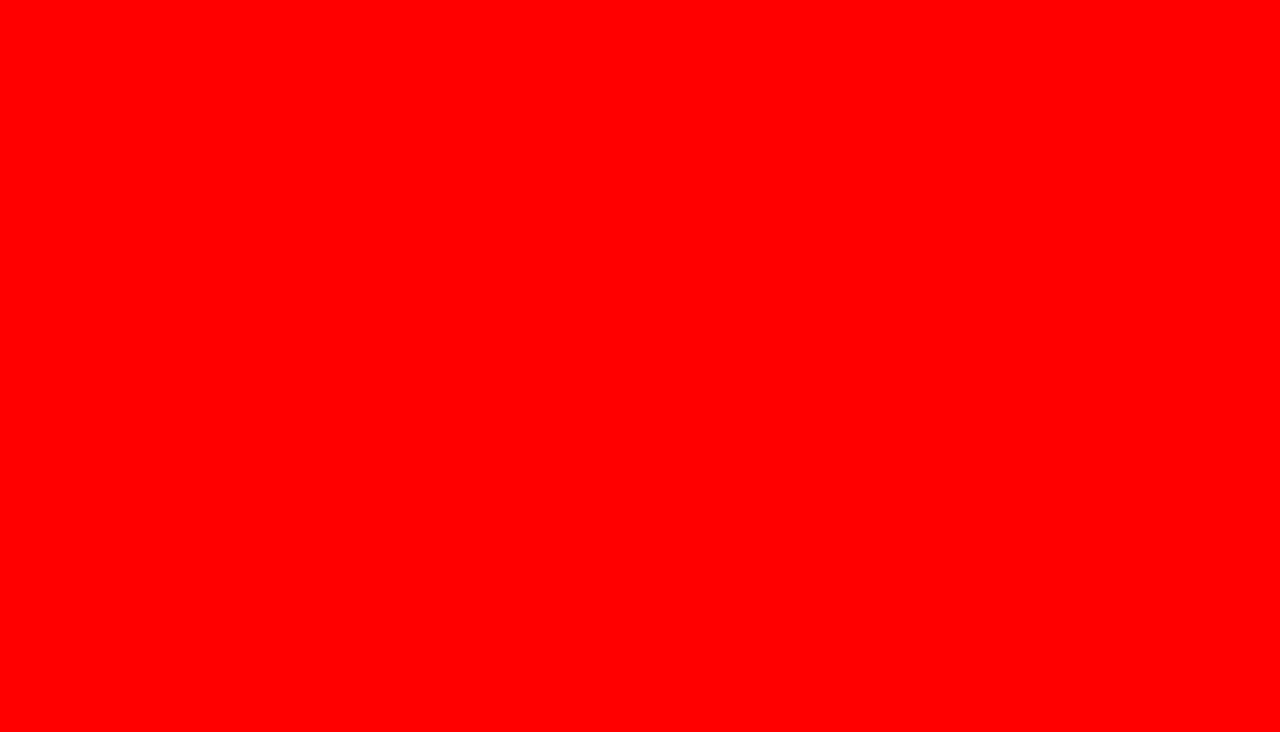
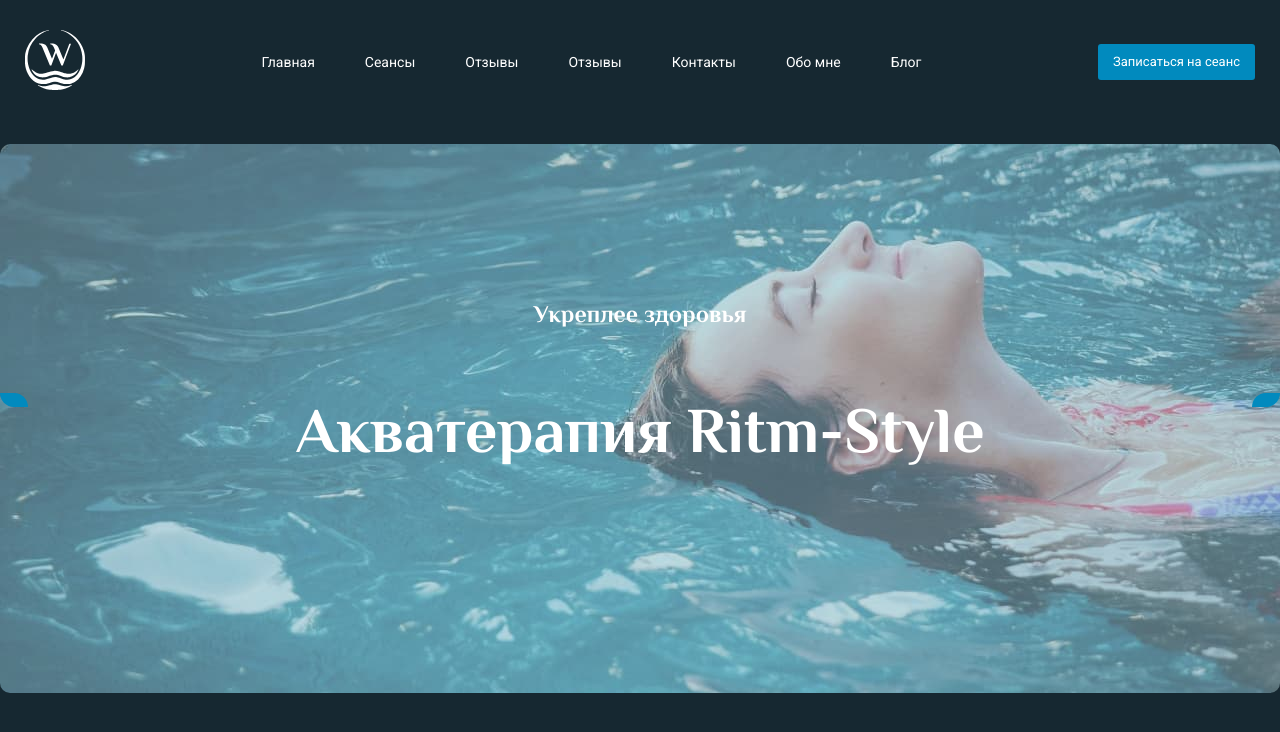
Before and after one commit to RikRoI/RitmStyle, a plain HTML site: page index.html in a window 1280 px wide. Drawn offline with nearby package versions, Linux system fonts and the light colour scheme; files that its build step writes are made by us from their sources.

Commit message:
добавляет баннер

```diff
--- a/index.html
+++ b/index.html
@@ -3,22 +3,60 @@
   <head>
     <meta charset="UTF-8" />
     <meta name="viewport" content="width=device-width, initial-scale=1.0" />
-    <title>RitmStyle</title>
+    <title>Ritm-Style</title>
     <link rel="preconnect" href="https://fonts.googleapis.com" />
     <link rel="preconnect" href="https://fonts.gstatic.com" crossorigin />
     <link
-      href="https://fonts.googleapis.com/css2?family=El+Messiri:wght@400..700&family=Roboto:wght@400;500;700&display=swap"
+      href="https://fonts.googleapis.com/css2?family=DM+Sans:ital,opsz,wght@0,9..40,100..1000;1,9..40,100..1000&family=El+Messiri:wght@400..700&family=Poppins:wght@400;500;700&family=Roboto:wght@400;700&display=swap"
       rel="stylesheet"
     />
     <link rel="stylesheet" href="css/style.css" />
   </head>
   <body>
     <header class="header">
-      <div class="container headre-container">
-        <a href="" class="header-logo-link">
-          <img src="" alt="" class="header-logo-img" />
-        </a>
+      <div class="container header-container">
+        <a href="" class="header-logo-link"
+          ><img src="images/logo.svg" alt="" class="header-logo-img"
+        /></a>
+        <nav class="header-nav">
+          <ul class="header-menu">
+            <li class="header-menu-item">
+              <a href="#" class="header-menu-link">Главная</a>
+            </li>
+            <li class="header-menu-item">
+              <a href="#" class="header-menu-link header-menu-link--active"
+                >Сеансы</a
+              >
+            </li>
+            <li class="header-menu-item">
+              <a href="#" class="header-menu-link">Отзывы</a>
+            </li>
+            <li class="header-menu-item">
+              <a href="#" class="header-menu-link">Отзывы</a>
+            </li>
+            <li class="header-menu-item">
+              <a href="#" class="header-menu-link">Контакты</a>
+            </li>
+            <li class="header-menu-item">
+              <a href="#" class="header-menu-link">Обо мне</a>
+            </li>
+            <li class="header-menu-item">
+              <a href="#" class="header-menu-link">Блог</a>
+            </li>
+          </ul>
+        </nav>
+        <a href="" class="header-cta">Записаться на сеанс</a>
       </div>
     </header>
+    <main class="">
+      <section class="banner">
+        <div class="container banner-container">
+          <div class="banner-content">
+            <h1 class="banner-title">Акватерапия Ritm-Style</h1>
+            <h2 class="title banner-subtitle">Укреплее здоровья</h2>
+          </div>
+        </div>
+      </section>
+    </main>
   </body>
 </html>
--- a/scss/_base.scss
+++ b/scss/_base.scss
@@ -1,12 +1,11 @@
-@import "vasr";
+@import "vars";
 
 html {
     box-sizing: border-box;
 }
 
 *,
-*::after,
-*::before {
+*::before *::after {
     box-sizing: inherit;
 }
 
--- /dev/null
+++ b/scss/_mixins.scss
@@ -0,0 +1,5 @@
+@mixin reset-list {
+  margin: 0;
+  padding: 0;
+  list-style: none;
+}
--- a/scss/_vars.scss
+++ b/scss/_vars.scss
@@ -1,3 +1,5 @@
 $main-font: "Roboto", serif;
 $title-font: "El Messiri", serif;
 $body-bg: #162831;
+$accent: #018abe;
+$white: #fff;
--- /dev/null
+++ b/scss/blocks/_banner.scss
@@ -0,0 +1,53 @@
+@import "../vars";
+
+.banner {
+  margin-bottom: 150px;
+
+  &-container {
+    padding-top: 136px;
+    padding-bottom: 210px;
+    background-image: url(../../images/bg-banner.jpg);
+    background-repeat: no-repeat;
+    block-size: cover;
+    border-radius: 10px;
+  }
+
+  &-content {
+    min-width: 587px;
+    margin: 0 auto;
+    display: flex;
+    flex-direction: column;
+    text-align: center;
+    gap: 40px;
+  }
+
+  &-title {
+    margin: 0;
+    color: $white;
+    font-family: $title-font;
+    font-size: 64px;
+    font-weight: 700;
+    line-height: 140%;
+    letter-spacing: 0%;
+    text-align: center;
+  }
+
+  &-subtitle {
+    order: -1;
+    color: $white;
+    font-family: $title-font;
+    font-size: 24px;
+    font-weight: 700;
+    line-height: 140%;
+    letter-spacing: 0%;
+    text-align: center;
+  }
+
+  &::before {
+    background-image: url(../../images/title-leaf-white-left.svg);
+  }
+
+  &::after {
+    background-image: url(../../images/title-leaf-white-right.svg);
+  }
+}
--- /dev/null
+++ b/scss/blocks/_container.scss
@@ -0,0 +1,5 @@
+.container {
+    max-width: calc(1296px + 50px);
+    margin: 0 auto;
+    padding: 0 25px;
+}
--- /dev/null
+++ b/scss/blocks/_title.scss
@@ -0,0 +1,39 @@
+@import "../vars";
+
+.title {
+  color: $white;
+  font-family: $title-font;
+  font-size: 64px;
+  font-weight: 700;
+  line-height: 140%;
+  letter-spacing: 0%;
+  text-align: center;
+  padding-left: calc(45px + 28px);
+  padding-right: calc(45px + 28px);
+
+  &::before {
+    content: "";
+    width: 28px;
+    height: 14px;
+    position: absolute;
+    left: 0;
+    top: 50%;
+    transform: translateY(-50%);
+    background-image: url(../../images/title-leaf-left.svg);
+    background-repeat: no-repeat;
+    background-size: cover;
+  }
+
+  &::after {
+    content: "";
+    width: 28px;
+    height: 14px;
+    position: absolute;
+    right: 0;
+    top: 50%;
+    transform: translateY(-50%);
+    background-image: url(../../images/title-leaf-right.svg);
+    background-repeat: no-repeat;
+    background-size: cover;
+  }
+}
--- a/scss/blokcs/_container.scss
+++ /dev/null
@@ -1,5 +0,0 @@
-.container {
-  max-width: calc(1296px + 50px);
-  margin: 0 auto;
-  padding: 0 25px;
-}
--- a/scss/style.scss
+++ b/scss/style.scss
@@ -1,3 +1,5 @@
-body {
-  background-color: red;
-}
+@import "base";
+@import "./blocks/container";
+@import "./blocks/header";
+@import "./blocks/title";
+@import "./blocks/banner";
```
Also changed, not shown: css/style.css (added), images/bg-banner.jpg (added), images/logo.svg (added), images/title-leaf-left.svg (added), images/title-leaf-right.svg (added), images/title-leaf-white-left.svg (added), images/title-leaf-white-right.svg (added), scss/blocks/_header.scss (renamed from scss/blokcs/_header.scss), 2 other files. Lines whose indentation alone changed are shown as unchanged.
